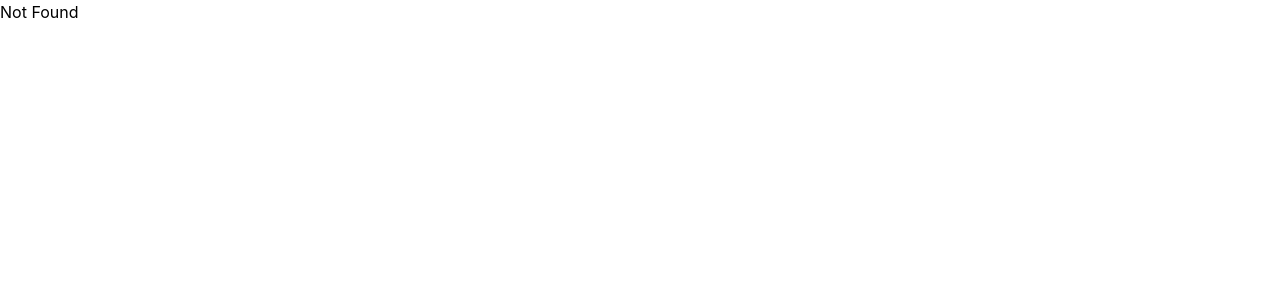
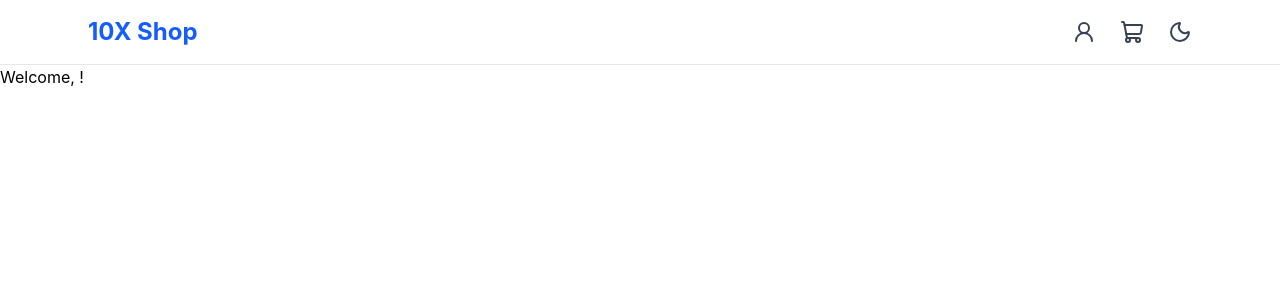
Before and after one commit to tiko345/10x-shop-Tinatin-Gafrindashvili, a React (Vite) app: page /profile in a window 1280 px wide. Shown: the top 300 px of the page. Built offline with nearby package versions, Linux system fonts and the light colour scheme.

Commit message:
feat: add authentication context and conditional profile navigation

```diff
--- a/src/components/layout/Header.tsx
+++ b/src/components/layout/Header.tsx
@@ -1,8 +1,11 @@
 import { NavLink } from "react-router";
 import { UserRound, ShoppingCart, Moon } from "lucide-react";
-
+import { useAuth } from "../../context/AuthContext";
 
 function  Header() {
+    //get current user from authentication context
+    const { user } = useAuth();
+
     return(
         <header className="bg-white border-b border-gray-200">
             <div className="max-w-6xl mx-auto px-6 py-4 flex items-center justify-between">
@@ -13,9 +16,9 @@ function  Header() {
 
                 <nav className="flex items-center gap-6">
                 <NavLink
-                    to="/login"
-                    aria-label="Login"
-                    title="Login"
+                    to={user ? "/profile" : "/login"}
+                    aria-label={user ? "Profile" : "Login"}
+                    title={user ? "Profile" : "Login"}
                     className="text-gray-700 hover:text-blue-600"
                 >
                     <UserRound size={24} />
--- /dev/null
+++ b/src/context/AuthContext.tsx
@@ -0,0 +1,45 @@
+import {
+  createContext,
+  useContext,
+  useState,
+  type ReactNode,
+} from "react";
+//defines the structure of the object
+interface AuthContextType {
+  user: string | null;
+  login: (username: string) => void;
+  logout: () => void;
+}
+
+//shared context for authentication state and functions
+const AuthContext = createContext<AuthContextType | undefined>(
+  undefined
+);
+//provides authentication state and functions to its children
+export function AuthProvider({ children }: { children: ReactNode }) {
+  const [user, setUser] = useState<string | null>(null);
+
+  function login(username: string) {
+    setUser(username);
+  }
+
+  function logout() {
+    setUser(null);
+  }
+
+  return (
+    <AuthContext.Provider value={{ user, login, logout }}>
+      {children}
+    </AuthContext.Provider>
+  );
+}
+//custom hook to access authentication context
+export function useAuth() {
+  const context = useContext(AuthContext);
+
+  if (context === undefined) {
+    throw new Error("useAuth must be used inside AuthProvider");
+  }
+
+  return context;
+}
--- a/src/main.tsx
+++ b/src/main.tsx
@@ -3,11 +3,14 @@ import { createRoot } from 'react-dom/client'
 import './index.css'
 import App from './App.tsx'
 import { BrowserRouter } from 'react-router'
+import { AuthProvider } from './context/AuthContext.tsx'
 
 createRoot(document.getElementById('root')!).render(
   <StrictMode>
     <BrowserRouter>
-      <App />
+      <AuthProvider>
+        <App />
+      </AuthProvider>
     </BrowserRouter>
   </StrictMode>,
 )
--- a/src/pages/profile.tsx
+++ b/src/pages/profile.tsx
@@ -1,9 +1,15 @@
+import { useAuth } from "../context/AuthContext";
+import Header from "../components/layout/Header.tsx";
+
 function Profile() {
-    return (
-        <>
-        <h1>Profile</h1>
-        </>
-    );
+  const { user } = useAuth();
+
+  return(
+    <>
+    <Header />
+     <h1>Welcome, {user}!</h1>
+    </>
+  );
 }
 
 export default Profile;
--- a/src/routes/AppRoutes.tsx
+++ b/src/routes/AppRoutes.tsx
@@ -6,6 +6,7 @@ import Cart from "../pages/cart.tsx";
 import Product from "../pages/product.tsx";
 import Checkout from "../pages/checkout.tsx";
 import NotFound from "../pages/notFound.tsx";
+import Profile from "../pages/profile.tsx";
 
 function AppRoutes() {
     return (
@@ -17,6 +18,7 @@ function AppRoutes() {
       <Route path="/product/:id" element={<Product />} />
       <Route path="/checkout" element={<Checkout />} />
       <Route path="*" element={<NotFound />} />
+      <Route path="/profile" element={<Profile />} />
     </Routes>
         </>
     );
```
